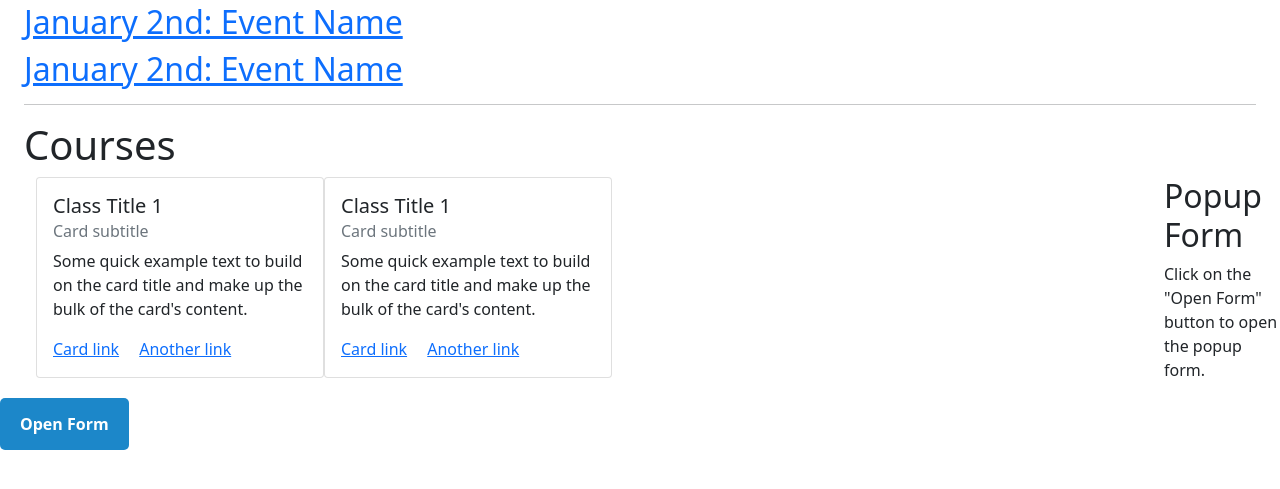
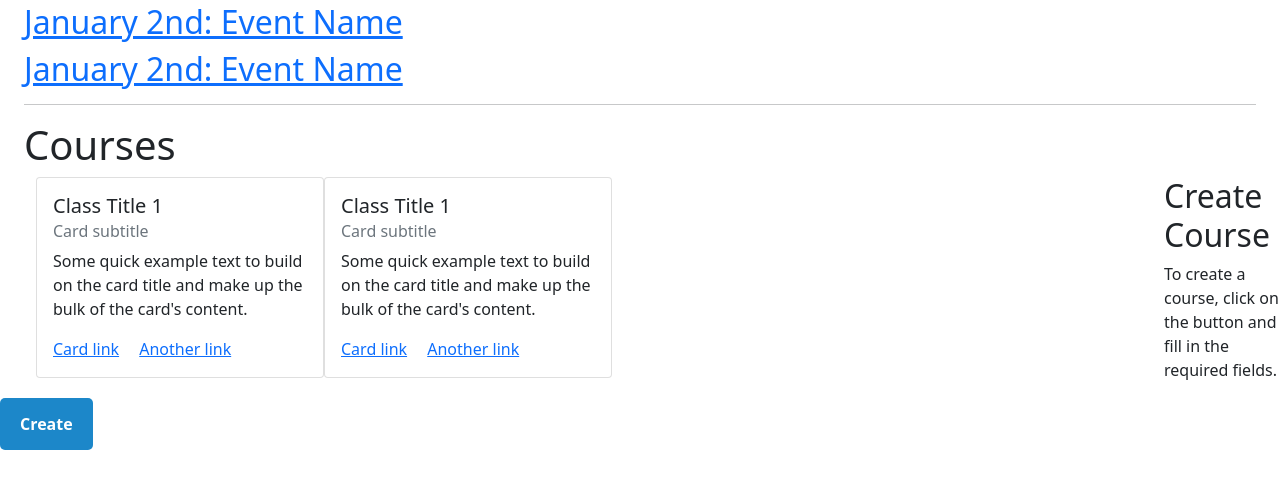
Before and after one commit to MattAnzano/Software-Engineering-II-Project, a PHP site: page /instructor_dashboard.php in a window 1280 px wide. Shown: the part 187-676 px from the top of the page. Run offline with PHP 8.4, Linux system fonts and the light colour scheme.

Commit message:
added more of the fields to the input form. The form needs to be reconfigured to look proper as well as set min value for number of students

```diff
--- /dev/null
+++ b/newstuff/addCourse.php
@@ -0,0 +1,4 @@
+<?php
+
+
+?>
--- a/newstuff/instructor_dashboard.php
+++ b/newstuff/instructor_dashboard.php
@@ -46,7 +46,7 @@
         z-index: 9;
       }
       .formContainer {
-        max-width: 300px;
+        max-width: 550px;
         padding: 20px;
         background-color: #fff;
       }
@@ -114,25 +114,29 @@
       </div>
     </div>
 
-    <h2>Popup Form</h2>
-    <p>Click on the "Open Form" button to open the popup form.</p>
+    <h2>Create Course</h2>
+    <p>To create a course, click on the button and fill in the required fields.</p>
     <div class="openBtn">
-      <button class="openButton" onclick="openForm()"><strong>Open Form</strong></button>
+      <button class="openButton" onclick="openForm()"><strong>Create</strong></button>
     </div>
     <div class="loginPopup">
       <div class="formPopup" id="popupForm">
-        <form action="/action_page.php" class="formContainer">
-          <h2>Please Log in</h2>
-          <label for="email">
-            <strong>E-mail</strong>
+        <form action="./addCourse.php" class="formContainer">
+          <h2>Enter Course Info</h2>
+          <label for="courseName">
+            <strong>Course Name</strong>
           </label>
-          <input type="text" id="email" placeholder="Your Email" name="email" required>
-          <label for="psw">
-            <strong>Password</strong>
+          <input type="text" id="courseName" placeholder="course name" name="coursename" required>
+          <label for="numberOfStudents">
+            <strong>Number Of Students</strong>
           </label>
-          <input type="password" id="psw" placeholder="Your Password" name="psw" required>
-          <button type="submit" class="btn">Log in</button>
-          <button type="button" class="btn cancel" onclick="closeForm()">Close</button>
+          <input type="number" id="numofstudents" placeholder="30" name="numofstudents" required>
+          <label for="course description">
+            <strong>Course Decsription</strong>
+          </label>
+          <textarea id="textarea" name="textarea" rows="4" cols ="50"></textarea>
+          <button type="submit" class="btn">Create Course</button>
+          <button type="button" class="btn cancel" onclick="closeForm()">Cancel</button>
         </form>
       </div>
     </div>
```
